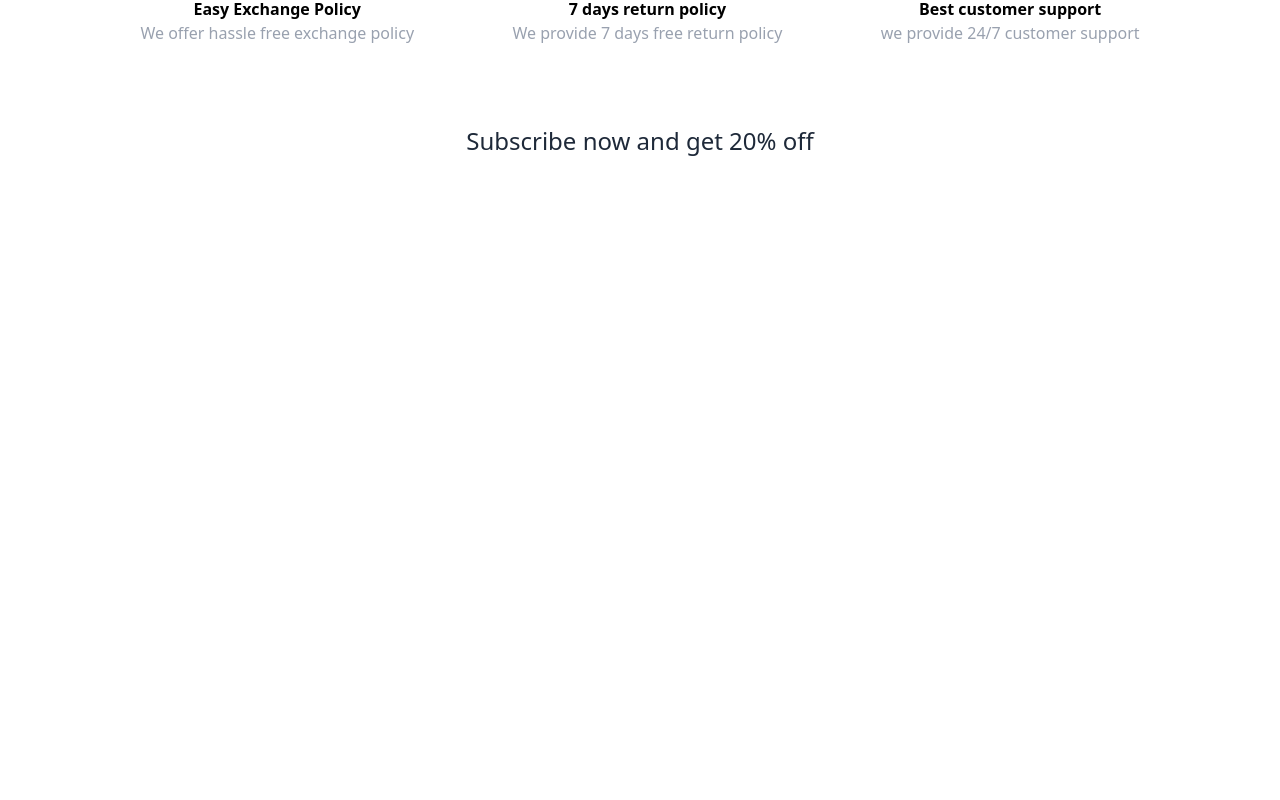
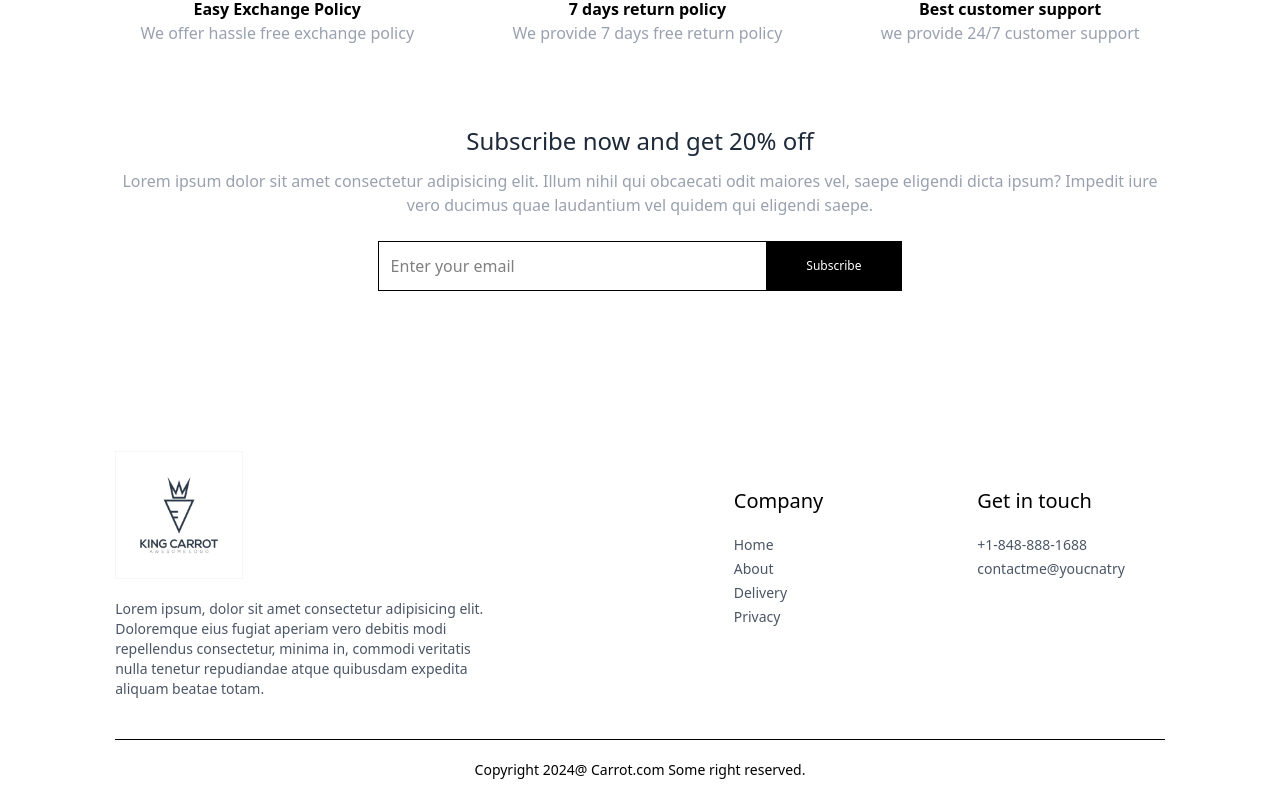
Before and after one commit to Stanrighttoleft/shop, a React (Vite) app in the folder frontend/: page / in a window 1280 px wide. Shown: the part 1971-2771 px from the top of the page. Before the commit the page ends 2128 px from the top, so only its background shows below. Built offline with nearby package versions, Linux system fonts and the light colour scheme.

Commit message:
complete the footer and newsletter part

```diff
--- a/frontend/src/App.jsx
+++ b/frontend/src/App.jsx
@@ -10,6 +10,7 @@
 import PlaceOrder from './pages/PlaceOrder'
 import Orders from './pages/Orders'
 import Navbar from './components/Navbar'
+import Footer from './components/Footer'
 
 
 const App = () => {
@@ -29,6 +30,7 @@
 
 
       </Routes>
+      <Footer/>
 
     </div>
   )
--- /dev/null
+++ b/frontend/src/components/Footer.jsx
@@ -0,0 +1,38 @@
+import React from 'react'
+import { assets } from '../assets/assets'
+
+const Footer = () => {
+  return (
+    <div>
+    <div className='flex flex-col sm:grid grid-cols-[3fr_1fr_1fr] gap-14 my-10 mt-40 text-sm'>
+      <div>
+        <img src={assets.logo} className='mb-5 w-32' alt="" />
+        <p className='w-full md:w-2/3 text-gray-600' >
+        Lorem ipsum, dolor sit amet consectetur adipisicing elit. Doloremque eius fugiat aperiam vero debitis modi repellendus consectetur, minima in, commodi veritatis nulla tenetur repudiandae atque quibusdam expedita aliquam beatae totam.</p>
+      </div>
+      <div>
+        <p className="mt-9 text-xl font-medium mb-5">Company</p>
+        <ul className=" flex flex-col gap-1 text-gray-600">
+          <li>Home</li>
+          <li>About</li>
+          <li>Delivery</li>
+          <li>Privacy</li>
+        </ul>
+      </div>
+      <div>
+        <p className='mt-9 text-xl font-medium mb-5'>Get in touch</p>
+        <ul className="flex flex-col gap-1 text-gray-600">
+          <li>+1-848-888-1688</li>
+          <li>contactme@youcnatry</li>
+        </ul>
+      </div>
+    </div>
+    <div>
+      <hr />
+      <p className='py-5 text-sm text-center' >Copyright 2024@ Carrot.com Some right reserved.</p>
+    </div>
+    </div>
+  )
+}
+
+export default Footer
--- a/frontend/src/components/NewsletterBox.jsx
+++ b/frontend/src/components/NewsletterBox.jsx
@@ -1,9 +1,25 @@
 import React from 'react'
 
 const NewsletterBox = () => {
+
+    const onSubmitHandler=(event)=>{
+        event.preventDefault();
+
+    }
+
+
   return (
     <div className='text-center'>
         <p className="text-2xl font-medium text-gray-800">Subscribe now and get 20% off</p>
+        <p className='text-gray-400 mt-3'>
+            Lorem ipsum dolor sit amet consectetur adipisicing elit. Illum nihil qui obcaecati odit maiores vel, saepe eligendi dicta ipsum? Impedit iure vero ducimus quae laudantium vel quidem qui eligendi saepe.
+        </p>
+        <form onSubmit={onSubmitHandler} action="" className='w-full sm:w-1/2 flex items-center gap-3 mx-auto my-6 border pl-3'>
+            <input className='w-full sm:flex-1 outline-none' type="email" placeholder='Enter your email' required/>
+            <button type='submit' className='bg-black text-white text-xs px-10 py-4'>
+                Subscribe
+            </button>
+        </form>
     </div>
   )
 }
```
